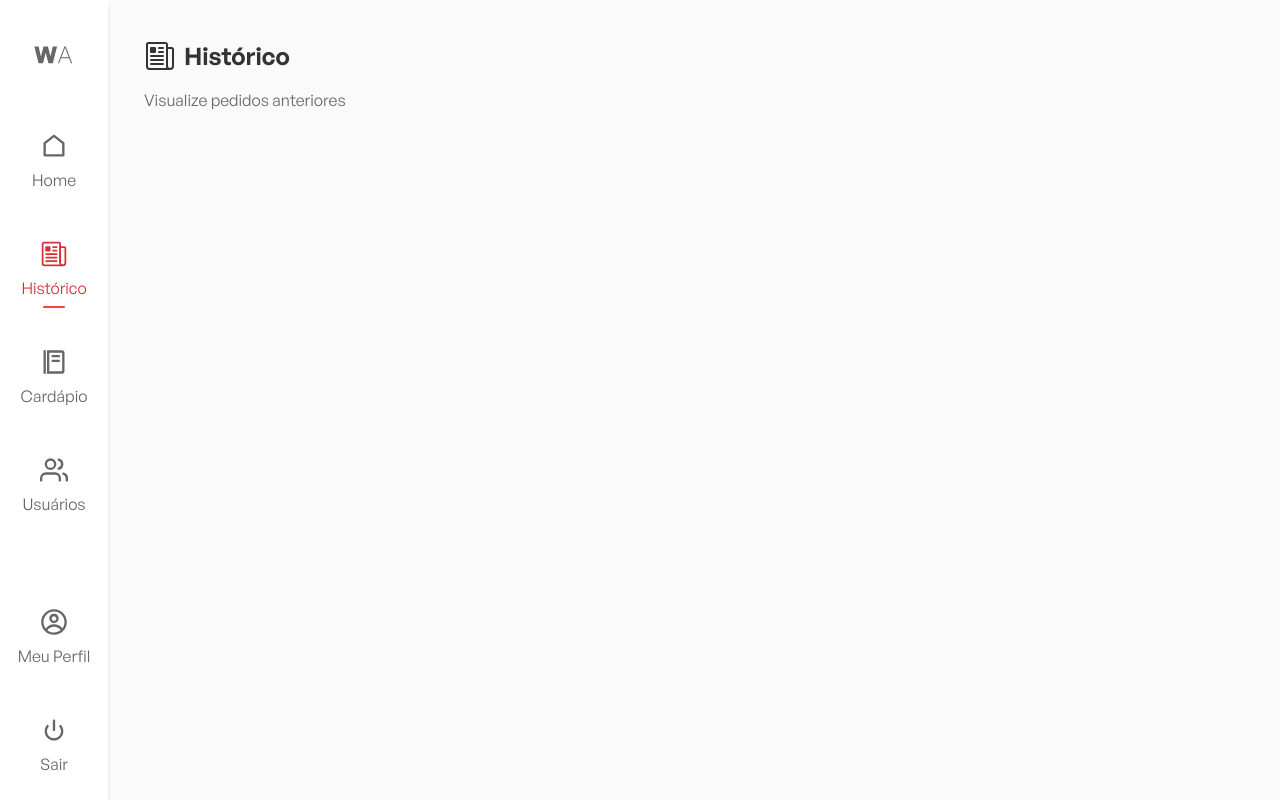
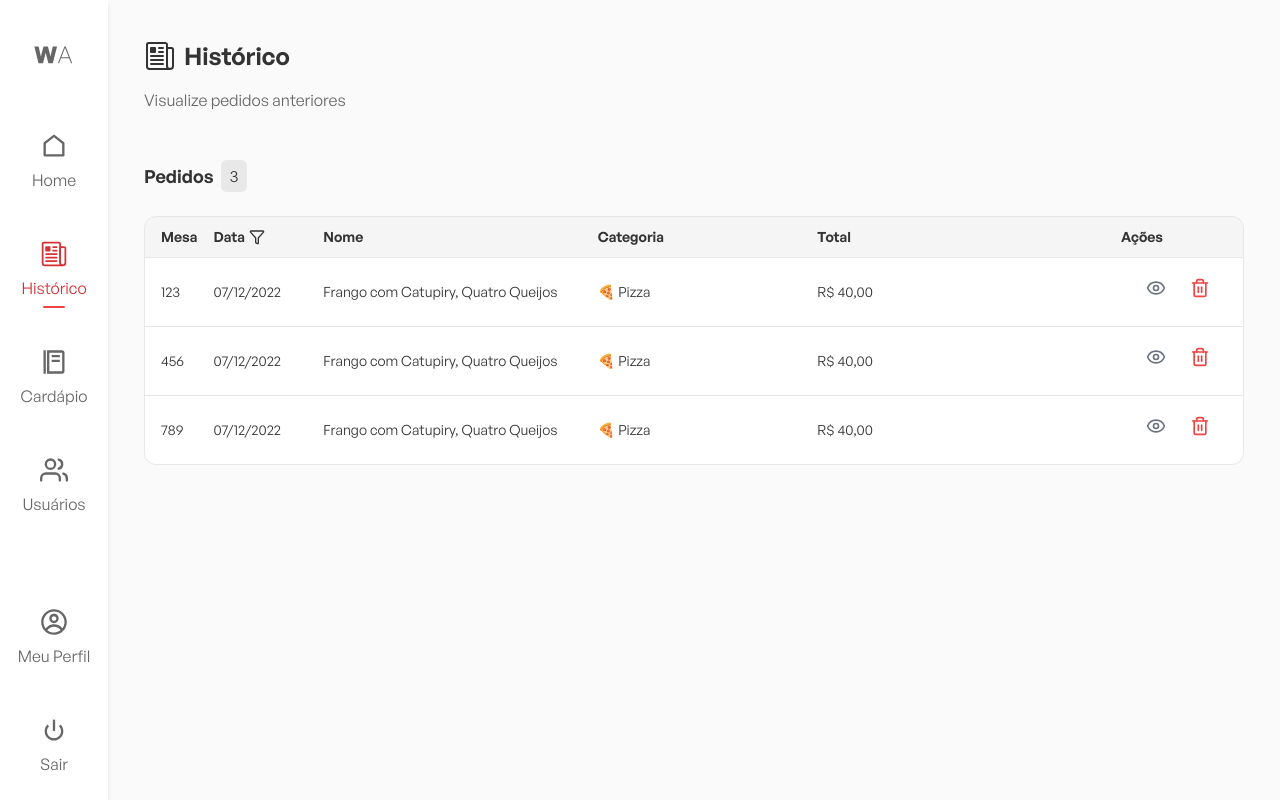
Before and after one commit to rafaapcode/waiterapp-fe, a React (Vite) app: page /app/history in a window 1280 px wide. Built offline with nearby package versions, Linux system fonts and the light colour scheme.

Commit message:
feat: creating the table of history

```diff
--- /dev/null
+++ b/src/components/historyTable/HistoryTable.tsx
@@ -0,0 +1,54 @@
+import { Table, TableBody, TableCell, TableHead, TableHeader, TableRow } from "@/components/ui/table";
+import { Eye, Filter, Trash2 } from "lucide-react";
+import { orders } from "./mockData";
+
+function HistoryTable() {
+  return (
+    <div className="w-full mt-4">
+      <div className="rounded-xl border bg-white overflow-hidden">
+        <Table>
+          <TableHeader className="bg-[#CCCCCC33]/20">
+            <TableRow>
+              <TableHead className="text-[#333333] font-semibold w-[5%] pl-4">Mesa</TableHead>
+              <TableHead className="w-[10%] text-ellipsis">
+                <div className="flex items-center gap-1 text-[#333333] font-semibold">
+                  Data
+                  <Filter className="h-4 w-4" />
+                </div>
+              </TableHead>
+              <TableHead className="text-[#333333] font-semibold text-left w-[25%]">Nome</TableHead>
+              <TableHead className="text-[#333333] font-semibold text-left w-[20%]">Categoria</TableHead>
+              <TableHead className="text-[#333333] font-semibold text-left flex-1">Total</TableHead>
+              <TableHead className="w-[10%] text-right text-[#333333] font-semibold pr-20">Ações</TableHead>
+            </TableRow>
+          </TableHeader>
+          <TableBody>
+            {orders.map((order) => (
+              <TableRow key={order.id}>
+                <TableCell className="py-6 pl-4">{order.table}</TableCell>
+                <TableCell className="py-6">{order.date}</TableCell>
+                <TableCell className="py-6">{order.name}</TableCell>
+                <TableCell className="py-6">
+                  {order.category}
+                </TableCell>
+                <TableCell className="py-6">{order.total}</TableCell>
+                <TableCell className="text-right py-5 flex justify-center">
+                  <div className="flex gap-6 w-fit">
+                    <button className="text-gray-500 hover:text-gray-700">
+                      <Eye className="h-5 w-5" />
+                    </button>
+                    <button className="text-red-500 hover:text-red-700">
+                      <Trash2 className="h-5 w-5" />
+                    </button>
+                  </div>
+                </TableCell>
+              </TableRow>
+            ))}
+          </TableBody>
+        </Table>
+      </div>
+    </div>
+  )
+}
+
+export default HistoryTable;
--- /dev/null
+++ b/src/components/historyTable/mockData.ts
@@ -0,0 +1,26 @@
+export const orders = [
+  {
+    id: 1,
+    table: "123",
+    date: "07/12/2022",
+    name: "Frango com Catupiry, Quatro Queijos",
+    category: "🍕 Pizza",
+    total: "R$ 40,00",
+  },
+  {
+    id: 2,
+    table: "456",
+    date: "07/12/2022",
+    name: "Frango com Catupiry, Quatro Queijos",
+    category: "🍕 Pizza",
+    total: "R$ 40,00",
+  },
+  {
+    id: 3,
+    table: "789",
+    date: "07/12/2022",
+    name: "Frango com Catupiry, Quatro Queijos",
+    category: "🍕 Pizza",
+    total: "R$ 40,00",
+  },
+]
--- /dev/null
+++ b/src/components/ui/table.tsx
@@ -0,0 +1,120 @@
+import * as React from "react"
+
+import { cn } from "@/lib/utils"
+
+const Table = React.forwardRef<
+  HTMLTableElement,
+  React.HTMLAttributes<HTMLTableElement>
+>(({ className, ...props }, ref) => (
+  <div className="relative w-full overflow-auto">
+    <table
+      ref={ref}
+      className={cn("w-full caption-bottom text-sm", className)}
+      {...props}
+    />
+  </div>
+))
+Table.displayName = "Table"
+
+const TableHeader = React.forwardRef<
+  HTMLTableSectionElement,
+  React.HTMLAttributes<HTMLTableSectionElement>
+>(({ className, ...props }, ref) => (
+  <thead ref={ref} className={cn("[&_tr]:border-b", className)} {...props} />
+))
+TableHeader.displayName = "TableHeader"
+
+const TableBody = React.forwardRef<
+  HTMLTableSectionElement,
+  React.HTMLAttributes<HTMLTableSectionElement>
+>(({ className, ...props }, ref) => (
+  <tbody
+    ref={ref}
+    className={cn("[&_tr:last-child]:border-0", className)}
+    {...props}
+  />
+))
+TableBody.displayName = "TableBody"
+
+const TableFooter = React.forwardRef<
+  HTMLTableSectionElement,
+  React.HTMLAttributes<HTMLTableSectionElement>
+>(({ className, ...props }, ref) => (
+  <tfoot
+    ref={ref}
+    className={cn(
+      "border-t bg-muted/50 font-medium [&>tr]:last:border-b-0",
+      className
+    )}
+    {...props}
+  />
+))
+TableFooter.displayName = "TableFooter"
+
+const TableRow = React.forwardRef<
+  HTMLTableRowElement,
+  React.HTMLAttributes<HTMLTableRowElement>
+>(({ className, ...props }, ref) => (
+  <tr
+    ref={ref}
+    className={cn(
+      "border-b transition-colors hover:bg-muted/50 data-[state=selected]:bg-muted",
+      className
+    )}
+    {...props}
+  />
+))
+TableRow.displayName = "TableRow"
+
+const TableHead = React.forwardRef<
+  HTMLTableCellElement,
+  React.ThHTMLAttributes<HTMLTableCellElement>
+>(({ className, ...props }, ref) => (
+  <th
+    ref={ref}
+    className={cn(
+      "h-10 px-2 text-left align-middle font-medium text-muted-foreground [&:has([role=checkbox])]:pr-0 [&>[role=checkbox]]:translate-y-[2px]",
+      className
+    )}
+    {...props}
+  />
+))
+TableHead.displayName = "TableHead"
+
+const TableCell = React.forwardRef<
+  HTMLTableCellElement,
+  React.TdHTMLAttributes<HTMLTableCellElement>
+>(({ className, ...props }, ref) => (
+  <td
+    ref={ref}
+    className={cn(
+      "p-2 align-middle [&:has([role=checkbox])]:pr-0 [&>[role=checkbox]]:translate-y-[2px]",
+      className
+    )}
+    {...props}
+  />
+))
+TableCell.displayName = "TableCell"
+
+const TableCaption = React.forwardRef<
+  HTMLTableCaptionElement,
+  React.HTMLAttributes<HTMLTableCaptionElement>
+>(({ className, ...props }, ref) => (
+  <caption
+    ref={ref}
+    className={cn("mt-4 text-sm text-muted-foreground", className)}
+    {...props}
+  />
+))
+TableCaption.displayName = "TableCaption"
+
+export {
+  Table,
+  TableHeader,
+  TableBody,
+  TableFooter,
+  TableHead,
+  TableRow,
+  TableCell,
+  TableCaption,
+}
--- a/src/pages/History/history.view.tsx
+++ b/src/pages/History/history.view.tsx
@@ -1,12 +1,17 @@
+import HistoryTable from "@/components/historyTable/HistoryTable";
 import { useCallback, useState } from "react";
 import { IoNewspaperOutline } from "react-icons/io5";
 import Header from "../../components/Header/Header";
 import HistoryModal from "../../components/HistoryModal/HistoryModal";
 
 function History() {
-  const [historyModalVisibility, setHistoryModalVisibility] = useState<boolean>(false);
+  const [historyModalVisibility, setHistoryModalVisibility] =
+    useState<boolean>(false);
 
-  const toggleVisibilityModal = useCallback(() => setHistoryModalVisibility(prev => !prev),[]);
+  const toggleVisibilityModal = useCallback(
+    () => setHistoryModalVisibility((prev) => !prev),
+    []
+  );
 
   return (
     <main className="w-full h-full pt-10 overflow-y-auto">
@@ -15,7 +20,22 @@ function History() {
         subtitle="Visualize pedidos anteriores"
         title="Histórico"
       />
-      <HistoryModal isVisible={historyModalVisibility} onClose={toggleVisibilityModal} onDelete={() => Promise.resolve()} isLoading={false}/>
+      <HistoryModal
+        isVisible={historyModalVisibility}
+        onClose={toggleVisibilityModal}
+        onDelete={() => Promise.resolve()}
+        isLoading={false}
+      />
+      <div className="flex flex-col gap-2 mt-12">
+        <div className="flex items-center gap-2">
+          <h2 className="text-lg font-semibold text=[#333333]">Pedidos</h2>
+          <span className="bg-[#CCCCCC33]/40 px-2 py-1 rounded-md text-[#333333]">
+            3
+          </span>
+        </div>
+
+        <HistoryTable />
+      </div>
     </main>
   );
 }
--- a/src/pages/Menu/menu.view.tsx
+++ b/src/pages/Menu/menu.view.tsx
@@ -1,10 +1,9 @@
 import { useCallback, useState } from "react";
 import { BiFoodMenu } from "react-icons/bi";
 import Header from "../../components/Header/Header";
-import MenuHeader from "../../components/MenuComponents/MenuHeader";
+import CategoriesTable from "../../components/MenuComponents/CategoriesTable";
 import Menutab from "../../components/MenuComponents/Menutab";
 import ProductsTable from "../../components/MenuComponents/ProductsTable";
-import CategoriesTable from "../../components/MenuComponents/CategoriesTable";
 
 function Menu() {
   const [tab, setTab] = useState<"products" | "categories">("products");
```
